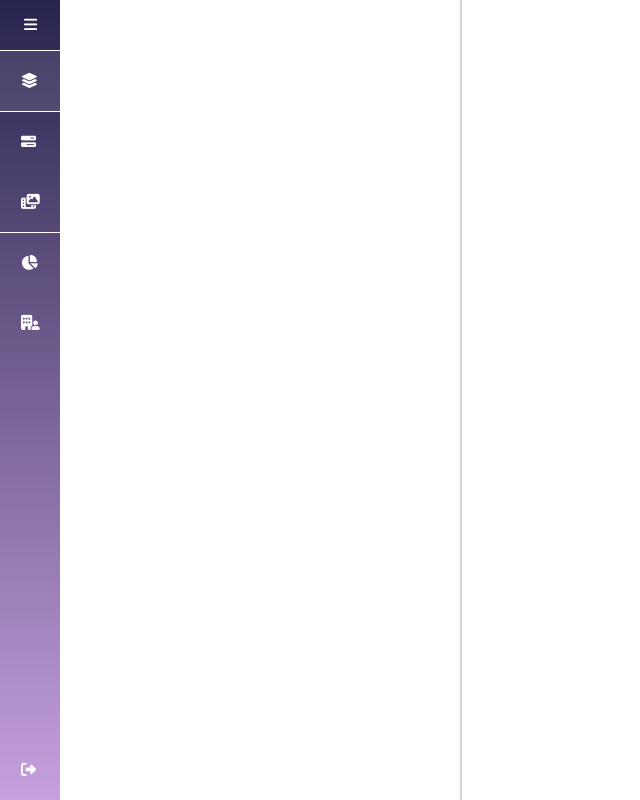
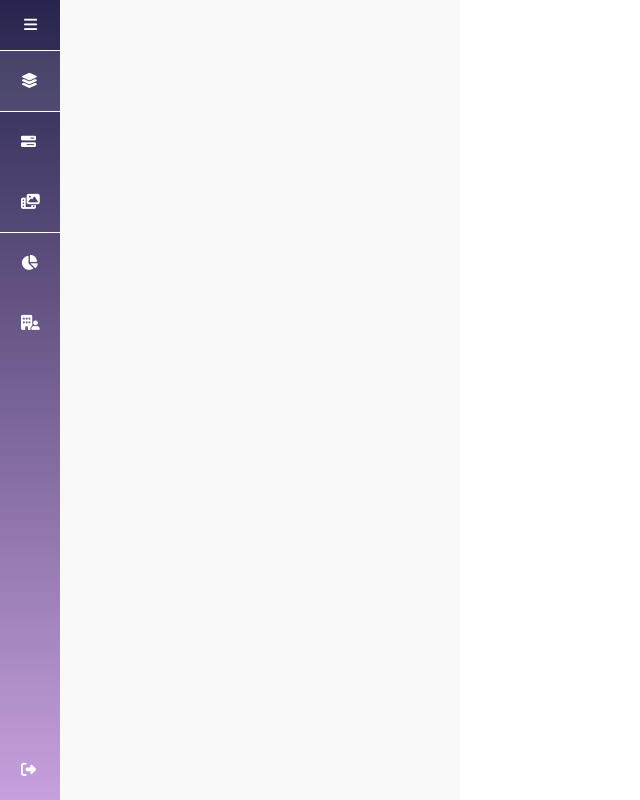
Before and after one commit to ZhenruLo/SimplyCMS, a Flask app: page /database in a window 1280 px wide. Shown: the whole page, without its empty margins (0-640 px from the left). Run offline with Flask 3, Linux system fonts and the light colour scheme; the visitor is signed in with stand-in values (Sample User, id 1); some libraries are stand-ins or nearby versions; some web fonts are replaced.

Commit message:
completed left panel template

```diff
--- a/public/static/css/side_panel.css
+++ b/public/static/css/side_panel.css
@@ -1,8 +1,16 @@
+@import url("https://use.fontawesome.com/releases/v6.3.0/css/all.css");
+
 .panel_container{
     position: fixed;
     width: 400px;
     height: 100%;
-    border-right: 2px solid lightgrey;
+    background-color: rgb(249, 249, 249);
+}
+
+#left_panel_header{
+    width: inherit;
+    height: 50px;
+
 }
 
 #right_panel_container{
--- /dev/null
+++ b/public/static/js/side_panel.js
@@ -0,0 +1,5 @@
+$(function(){
+    $("#left_panel_button").no("click", function(){
+        $(".left_panel_icon").toggleClass("collapse");
+    });
+});
--- a/public/template/side_base.html
+++ b/public/template/side_base.html
@@ -28,11 +28,11 @@
         <div class="side_menu_group" id="side_plugin">
             <ul class="side_menu_list">
                 <li class="side_li">
-                    <a class="side_anchor" id="database_anchor" href="">
+                    <a class="side_anchor" id="content_manager_anchor" href="/content_manager">
                         <i class="side_anchor_icon fa-solid fa-bars-progress"></i>
-                        <span class="side_anchor_text">Manage Content</span>
+                        <span class="side_anchor_text">Content Manager</span>
                     </a>
-                    <span class="tooltip" id="database_tooltip">Manage Content</span>
+                    <span class="tooltip" id="content_manager_tooltip">Content Manager</span>
                 </li>
                 <li class="side_li">
                     <a class="side_anchor" id="media_anchor" href="">
--- a/public/template/side_panel.html
+++ b/public/template/side_panel.html
@@ -11,13 +11,22 @@
 
 {% block content %}
 <div class="panel_container" id="left_panel_container">
-
+    <div class="panel_header" id="left_panel_header">
+    </div>
+    <div class="panel_content" id="left_panel_content">
+        {% block left_panel %}{% endblock left_panel %}
+    </div>
 </div>
 <div class="panel_container" id="right_panel_container">
-
+    <div class="panel_header" id="right_panel_header">
+    </div>
+    <div class="panel_content" id="right_panel_content">
+        {% block right_panel %}{% endblock right_panel %}
+    </div>
 </div>
 {% endblock content %}
 
 {% block script %}
 {{ super() }}
+<script src="/static/js/side_panel.js"></script>
 {% endblock script %}
```
